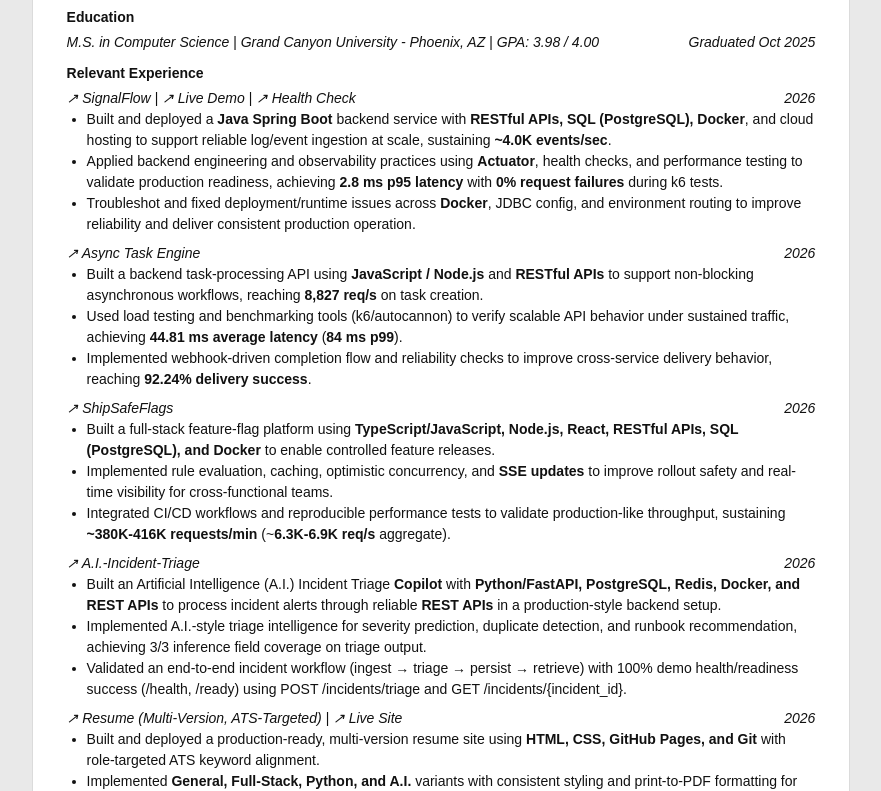
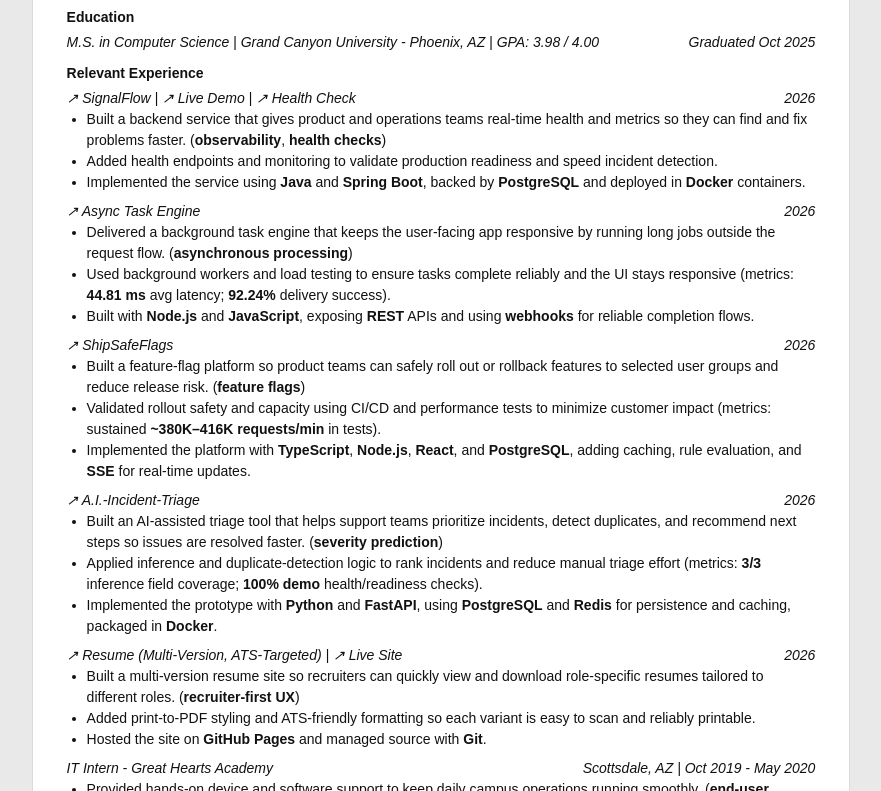
Before and after one commit to Professional-JFR/Resume, a plain HTML site: page resume-general.html in a window 1280 px wide. Shown: the part 161-952 px from the top of the page, without its empty margins (199-1080 px from the left). Drawn offline with Linux system fonts and the light colour scheme.

Commit message:
Revise resume entries for clarity and detail

```diff
--- a/resume-general.html
+++ b/resume-general.html
@@ -148,9 +148,9 @@
             <span class="entry-meta">2026</span>
           </div>
           <ul>
-            <li>Built and deployed a <span class="b">Java Spring Boot</span> backend service with <span class="b">RESTful APIs, SQL (PostgreSQL), Docker</span>, and cloud hosting to support reliable log/event ingestion at scale, sustaining <span class="b">~4.0K events/sec</span>.</li>
-            <li>Applied backend engineering and observability practices using <span class="b">Actuator</span>, health checks, and performance testing to validate production readiness, achieving <span class="b">2.8 ms p95 latency</span> with <span class="b">0% request failures</span> during k6 tests.</li>
-            <li>Troubleshot and fixed deployment/runtime issues across <span class="b">Docker</span>, JDBC config, and environment routing to improve reliability and deliver consistent production operation.</li
+            <li>Built a backend service that gives product and operations teams real-time health and metrics so they can find and fix problems faster. (<strong>observability</strong>, <strong>health checks</strong>)</li>
+            <li>Added health endpoints and monitoring to validate production readiness and speed incident detection.</li>
+            <li>Implemented the service using <strong>Java</strong> and <strong>Spring Boot</strong>, backed by <strong>PostgreSQL</strong> and deployed in <strong>Docker</strong> containers.</li>
           </ul>
         </div>
 
@@ -160,9 +160,9 @@
             <span class="entry-meta">2026</span>
           </div>
           <ul>
-            <li>Built a backend task-processing API using <span class="b">JavaScript / Node.js</span> and <span class="b">RESTful APIs</span> to support non-blocking asynchronous workflows, reaching <span class="b">8,827 req/s</span> on task creation.</li>
-            <li>Used load testing and benchmarking tools (k6/autocannon) to verify scalable API behavior under sustained traffic, achieving <span class="b">44.81 ms average latency</span> (<span class="b">84 ms p99</span>).</li>
-            <li>Implemented webhook-driven completion flow and reliability checks to improve cross-service delivery behavior, reaching <span class="b">92.24% delivery success</span>.</li>
+            <li>Delivered a background task engine that keeps the user-facing app responsive by running long jobs outside the request flow. (<strong>asynchronous processing</strong>)</li>
+            <li>Used background workers and load testing to ensure tasks complete reliably and the UI stays responsive (metrics: <strong>44.81 ms</strong> avg latency; <strong>92.24%</strong> delivery success).</li>
+            <li>Built with <strong>Node.js</strong> and <strong>JavaScript</strong>, exposing <strong>REST</strong> APIs and using <strong>webhooks</strong> for reliable completion flows.</li>
           </ul>
         </div>
 
@@ -172,9 +172,9 @@
             <span class="entry-meta">2026</span>
           </div>
           <ul>
-            <li>Built a full-stack feature-flag platform using <span class="b">TypeScript/JavaScript, Node.js, React, RESTful APIs, SQL (PostgreSQL), and Docker</span> to enable controlled feature releases.</li>
-            <li>Implemented rule evaluation, caching, optimistic concurrency, and <span class="b">SSE updates</span> to improve rollout safety and real-time visibility for cross-functional teams.</li>
-            <li>Integrated CI/CD workflows and reproducible performance tests to validate production-like throughput, sustaining <span class="b">~380K-416K requests/min</span> (~<span class="b">6.3K-6.9K req/s</span> aggregate).</li>
+            <li>Built a feature-flag platform so product teams can safely roll out or rollback features to selected user groups and reduce release risk. (<strong>feature flags</strong>)</li>
+            <li>Validated rollout safety and capacity using CI/CD and performance tests to minimize customer impact (metrics: sustained <strong>~380K–416K requests/min</strong> in tests).</li>
+            <li>Implemented the platform with <strong>TypeScript</strong>, <strong>Node.js</strong>, <strong>React</strong>, and <strong>PostgreSQL</strong>, adding caching, rule evaluation, and <strong>SSE</strong> for real-time updates.</li>
           </ul>
         </div>
 
@@ -184,9 +184,9 @@
             <span class="entry-meta">2026</span>
           </div>
           <ul>
-            <li>Built an Artificial Intelligence (A.I.) Incident Triage <span class="b">Copilot</span> with <span class="b">Python/FastAPI, PostgreSQL, Redis, Docker, and REST APIs</span> to process incident alerts through reliable <span class="b">REST APIs</span> in a production-style backend setup.</li>
-            <li>Implemented A.I.-style triage intelligence for severity prediction, duplicate detection, and runbook recommendation, achieving 3/3 inference field coverage on triage output.</li>
-            <li>Validated an end-to-end incident workflow (ingest → triage → persist → retrieve) with 100% demo health/readiness success (/health, /ready) using POST /incidents/triage and GET /incidents/{incident_id}.</li>
+            <li>Built an AI-assisted triage tool that helps support teams prioritize incidents, detect duplicates, and recommend next steps so issues are resolved faster. (<strong>severity prediction</strong>)</li>
+            <li>Applied inference and duplicate-detection logic to rank incidents and reduce manual triage effort (metrics: <strong>3/3</strong> inference field coverage; <strong>100% demo</strong> health/readiness checks).</li>
+            <li>Implemented the prototype with <strong>Python</strong> and <strong>FastAPI</strong>, using <strong>PostgreSQL</strong> and <strong>Redis</strong> for persistence and caching, packaged in <strong>Docker</strong>.</li>
           </ul>
         </div>
 
@@ -196,8 +196,9 @@
             <span class="entry-meta">2026</span>
           </div>
           <ul>
-            <li>Built and deployed a production-ready, multi-version resume site using <span class="b">HTML, CSS, GitHub Pages, and Git</span> with role-targeted ATS keyword alignment.</li>
-            <li>Implemented <span class="b">General, Full-Stack, Python, and A.I.</span> variants with consistent styling and print-to-PDF formatting for faster recruiter-specific customization.</li>
+            <li>Built a multi-version resume site so recruiters can quickly view and download role-specific resumes tailored to different roles. (<strong>recruiter-first UX</strong>)</li>
+            <li>Added print-to-PDF styling and ATS-friendly formatting so each variant is easy to scan and reliably printable.</li>
+            <li>Hosted the site on <strong>GitHub Pages</strong> and managed source with <strong>Git</strong>.</li>
           </ul>
         </div>
 
@@ -207,7 +208,7 @@
             <span class="entry-meta">Scottsdale, AZ | Oct 2019 - May 2020</span>
           </div>
           <ul>
-            <li>Provided hands-on device and software support to keep daily campus operations running smoothly.</li>
+            <li>Provided hands-on device and software support to keep daily campus operations running smoothly. (<strong>end-user support</strong>)</li>
           </ul>
         </div>
       </section>
@@ -221,7 +222,7 @@
         <li>Languages: TypeScript, JavaScript, Python, Java, SQL, HTML, CSS, C++</li>
         <li>Backend & APIs: REST APIs, Node.js, Express.js, Spring Boot, FastAPI, asynchronous processing, webhook integration</li>
         <li>Data: PostgreSQL, SQL query optimization, Redis</li>
-        <li>Cloud & DevOps: Docker, Docker Compose, CI/CD, GitHub Actions, Git, Linux, Cloud deployment (Render), AWS (familiar)</li>
+        <li>Cloud & DevOps: Docker, Docker Compose, CI/CD, GitHub Actions, Git, Linux (Arch Linux, Ubuntu), Cloud deployment (Render), AWS (familiar)</li>
         <li>Frontend: React, Vite, component-based UI integration</li>
         <li>Practices: Integration testing, performance benchmarking (k6, autocannon), observability (Spring Actuator, Prometheus), cross-functional collaboration</li>
         <li>AI/Automation: AI-assisted development workflows (GitHub Copilot, ChatGPT, Claude)</li>
@@ -229,7 +230,7 @@
     </section>
 
     <p class="entry-sub">
-      <strong>Additional Background:</strong> Current full-time occupation is Crisis Therapist. Prior professional roles include Private Investigator, Case Manager, Paraprofessional, and Security Officer.
+      <strong>Additional Background:</strong> Current full-time occupation is Crisis Therapist (3+ years). Prior full-time professional roles include Private Investigator, Case Manager, Paraprofessional, and Security Officer. Additional college degrees obtained include M.S. in Forensice Pyschology, B.S. in Justice Studies, Associates in Arts, and Associates in Science.
     </p>
   </div>
 </body>
```
